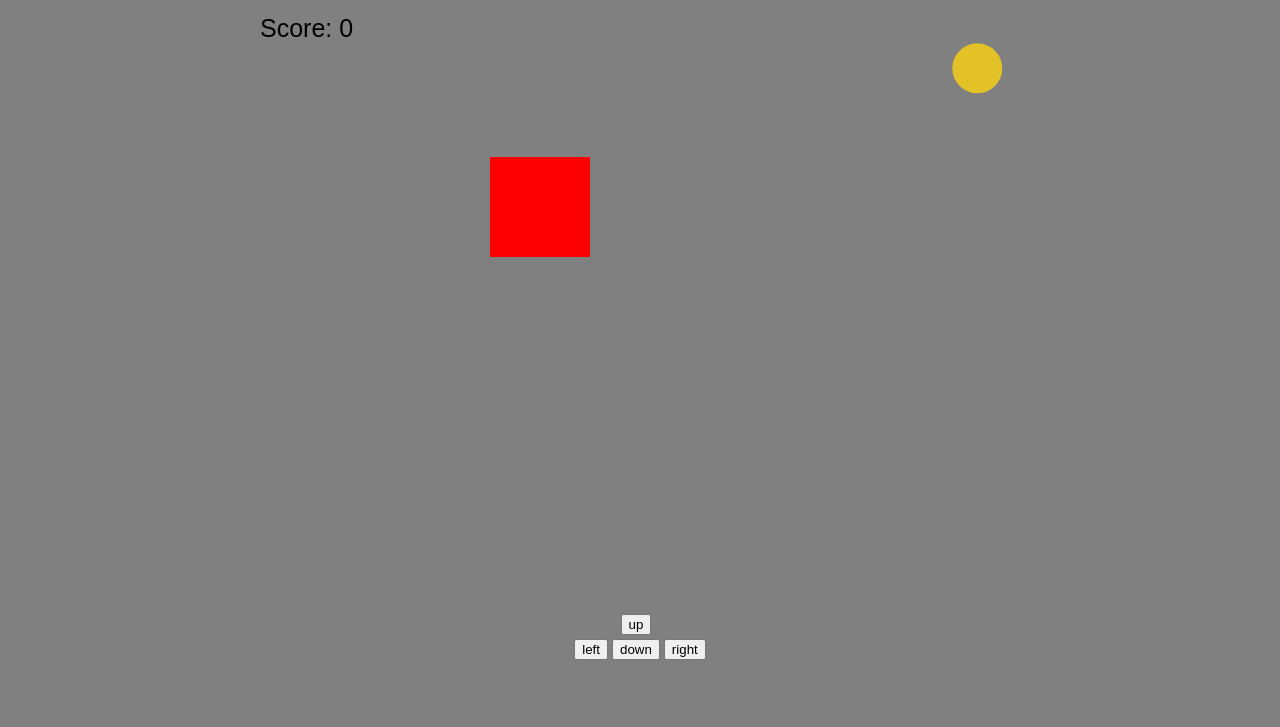
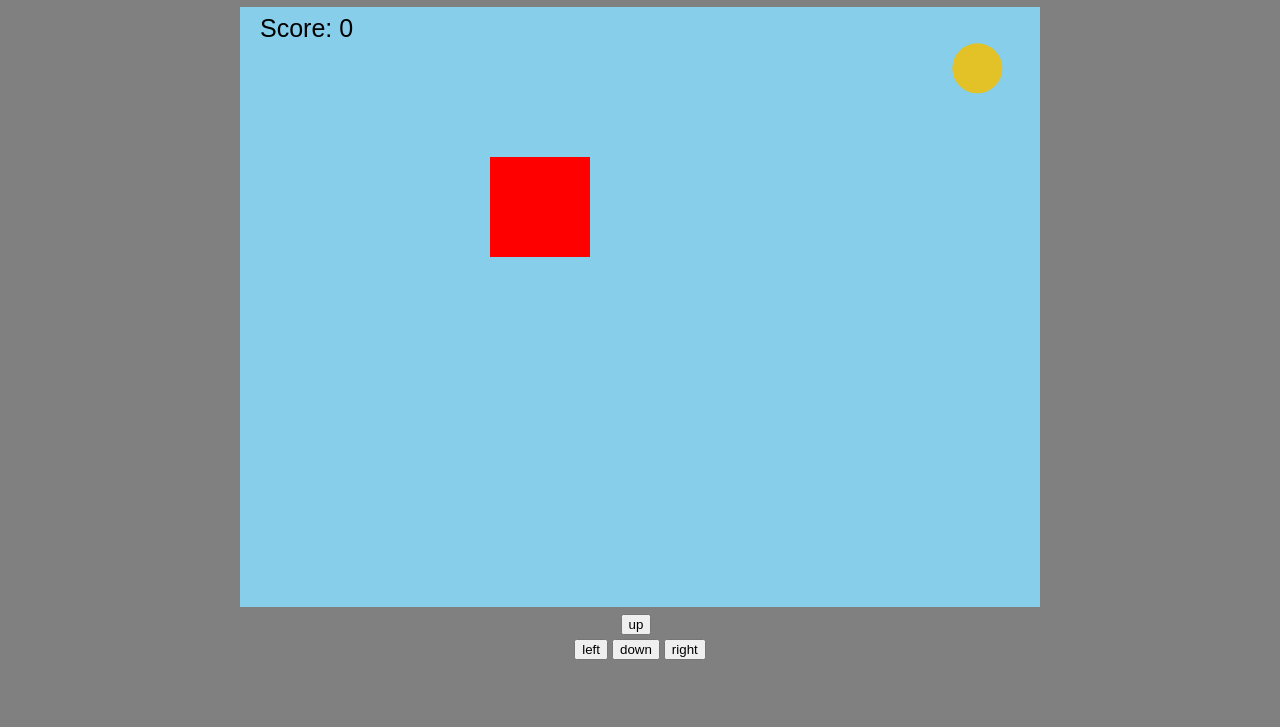
Before and after one commit to Corlony/test-site, a plain HTML site: page index.html in a window 1280 px wide. Shown: the part 73-800 px from the top of the page. Drawn offline with Linux system fonts and the light colour scheme.

Commit message:
Update styles.css

```diff
--- a/styles.css
+++ b/styles.css
@@ -1,4 +1,9 @@
 body {
-  background-color: grey;
-  color: lightgreen;
+	color: lightgreen;
+	background-color: grey;
+	text-align: center;
+	margin: 0;
 }
+canvas {
+	background-color: skyblue;
+}
```
